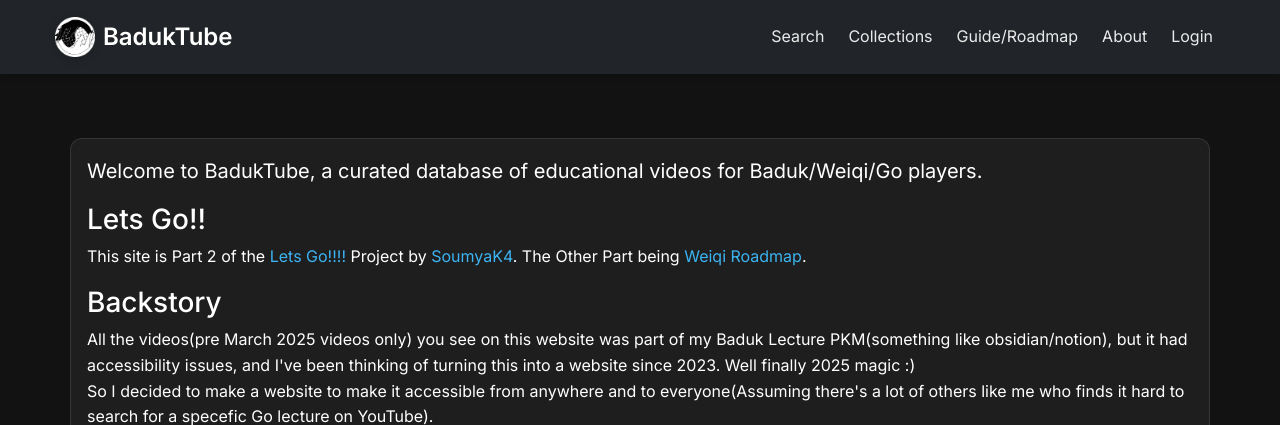
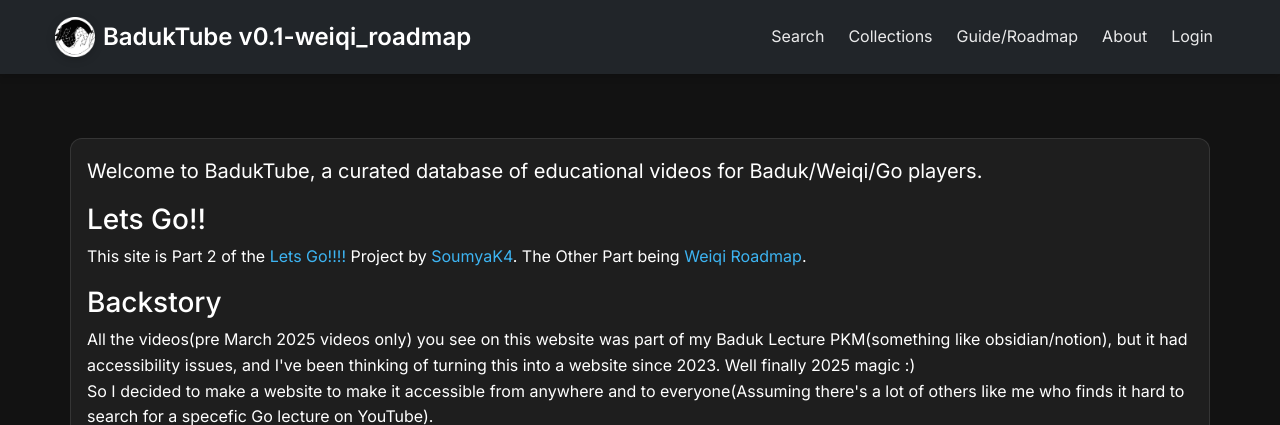
Before and after one commit to SoumyaK4/BadukTube, a Flask app: page /about in a window 1280 px wide. Shown: the top 425 px of the page. Run offline with Flask 3, Linux system fonts and the light colour scheme; some libraries are stand-ins or nearby versions.

Commit message:
Update base.html

```diff
--- a/templates/base.html
+++ b/templates/base.html
@@ -49,7 +49,7 @@
         <div class="container">
             <a class="navbar-brand" href="{{ url_for('search') }}">
                 <img src="{{ url_for('static', filename='images/logo.webp') }}" alt="Baduk Lectures" width="40" height="40" class="d-inline-block align-top me-2">
-                BadukTube
+                BadukTube v0.1-weiqi_roadmap
             </a>
             <!-- Hamburger Button for Mobile -->
             <button class="hamburger-menu" type="button" aria-label="Toggle navigation">
```
